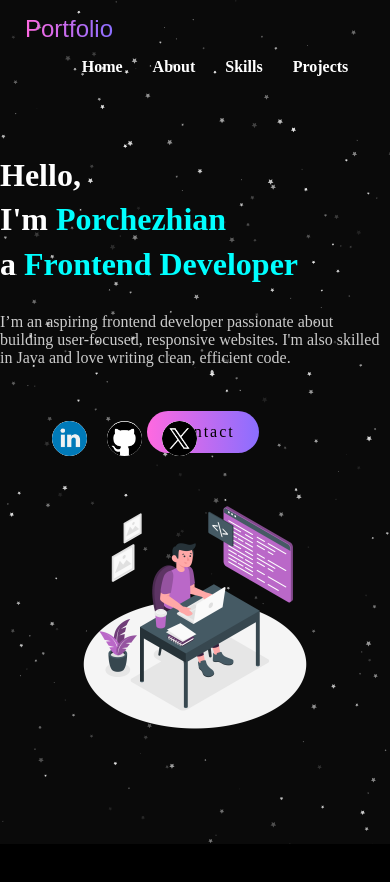
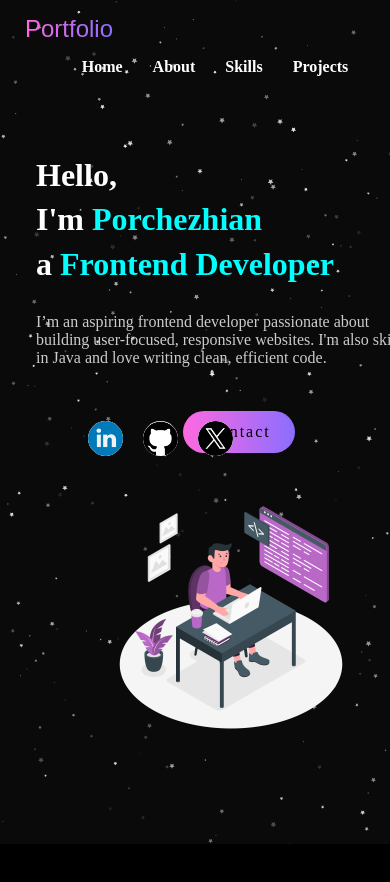
Before and after one commit to chezhianch/Animated-React-Portfolio, a React (Vite) app: page / in a window 390 px wide. Shown: the top 882 px of the page. Built offline with nearby package versions, Linux system fonts and the light colour scheme.

Commit message:
Update App.css

```diff
--- a/src/App.css
+++ b/src/App.css
@@ -451,6 +451,7 @@ position:relative;
     flex-direction: column;
     padding: 1rem;
     top: 30px;
+    left:20px;
   }
 
   .hero-text {
```
